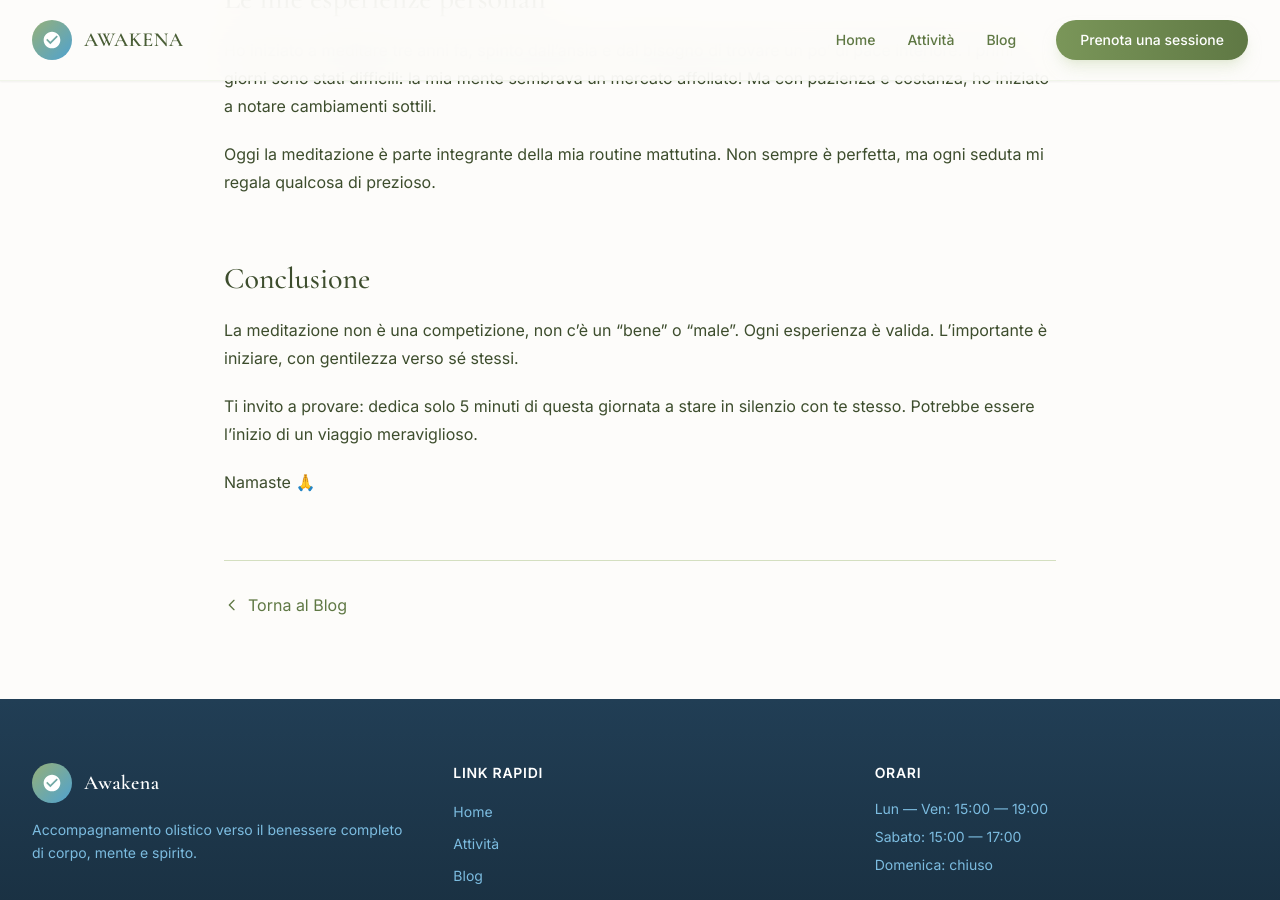
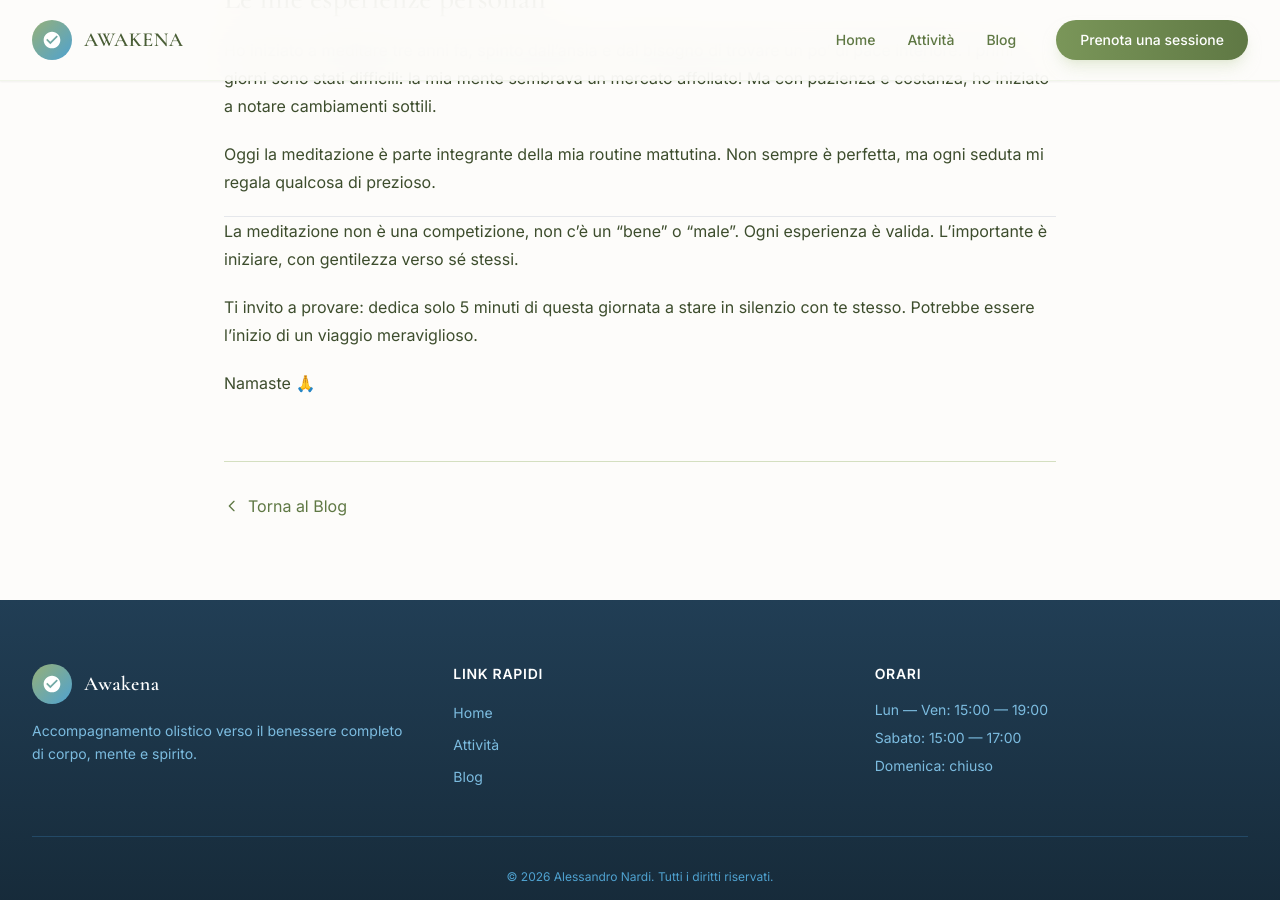
Before and after one commit to rerosku/rerosku.github.io, a Jekyll site: the page built from _posts/2025-01-18-introduzione-meditazione.md, in a window 1280 px wide and 900 px high, scrolled down 2394 px. Built offline with Jekyll 4.4.1, drawn with Linux system fonts in a browser that asks for light colours; nearby versions of some CDN libraries; some web fonts are replaced.

Commit message:
Update rerosku.github.io from Acode

```diff
--- a/_posts/2025-01-18-introduzione-meditazione.md
+++ b/_posts/2025-01-18-introduzione-meditazione.md
@@ -69,7 +69,7 @@ Ho iniziato a meditare tre anni fa, spinto dall'ansia e dal bisogno di trovare u
 
 Oggi la meditazione è parte integrante della mia routine mattutina. Non sempre è perfetta, ma ogni seduta mi regala qualcosa di prezioso.
 
-## Conclusione
+---
 
 La meditazione non è una competizione, non c'è un "bene" o "male". Ogni esperienza è valida. L'importante è iniziare, con gentilezza verso sé stessi.
 
```
